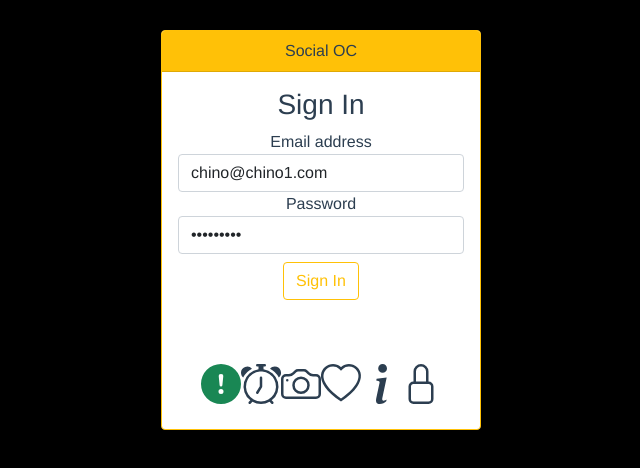
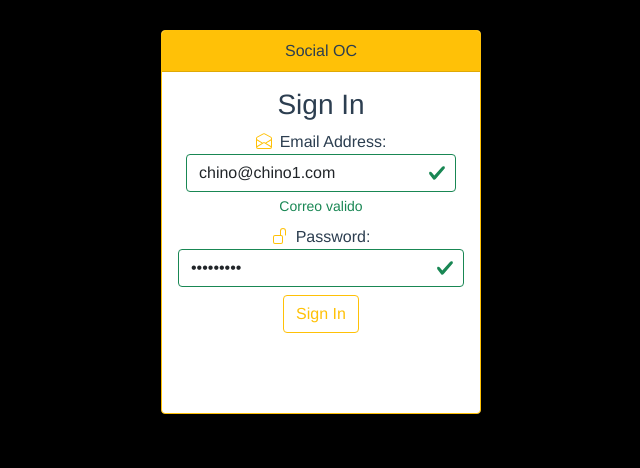
Before and after one commit to oscarrmz94/frontend-socialOC, a Vue app: page /login in a window 1280 px wide. Shown: the top 468 px of the page, without its empty margins (319-959 px from the left). Built offline with nearby package versions, Linux system fonts and the light colour scheme.

Commit message:
login_style

```diff
--- a/src/views/Login.vue
+++ b/src/views/Login.vue
@@ -9,27 +9,52 @@
 
     >
      <div>
-        <form @submit="onSubmit">
+        <b-form @submit="onSubmit">
             <h3>Sign In</h3>
-            <div class="form-group">
-                <label>Email address</label>
-                <input type="email"  placeholder="Email" class="form-control" v-model="user.email"/>
-            </div>
-            <div class="form-group">
-                <label>Password</label>
-                <input type="password" placeholder="Password" class="form-control" v-model="user.password"/>
-            </div>
+
+      <div class="form-group m-2">
+      <b-form-group
+          id="input-group-1"
+          label-for="input-1"
+          valid-feedback="Correo valido"
+          :invalid-feedback="invalidEmail"
+          :state="state"
+          >
+          <b-icon v-if="user.email == 'chino@chino1.com'"  class="icon" icon="envelope-open" variant="warning"/>
+          <b-icon v-else class="icon" icon="envelope" variant="warning"/>
+          <label>Email Address:</label>
+        <b-form-input
+          id="input-2"
+          v-model="user.email"
+          placeholder="Email"
+          :state="state"
+        ></b-form-input>
+      </b-form-group>
+      </div>
+
+      <b-form-group
+          id="input-group-2"
+          label-for="input-2"
+          :state="state_Password"
+          :invalid-feedback="invalidPassword"
+          >
+          <b-icon v-if="user.password =='Pass2018#'" class="icon" icon="unlock" variant="warning"/>
+          <b-icon v-else class="icon" icon="lock" variant="warning"/>
+          <label>Password:</label>
+        <b-form-input
+          id="input-2"
+          type="password"
+          v-model="user.password"
+          placeholder="Password"
+          :state="state_Password"
+        ></b-form-input>
+      </b-form-group>
+
             <button type="submit" class="btn btn-outline-warning m-2">Sign In</button>
             <p class="forgot-password text-right mt-2 mb-4">
                 <router-link class="link" to="/forgot-password">Forgot password ?</router-link>
             </p>
-                <b-icon icon="exclamation-circle-fill" variant="success" class="h1"/>
-                <b-icon icon="alarm" class="h1"/>
-                <b-icon icon="camera" class="h1"/>
-                <b-icon icon="heart" class="h1"/>
-                <b-icon icon="info-lg" class="h1"/>
-                <b-icon icon="lock" class="h1"/>
-        </form>
+        </b-form>
     </div>
     </b-card>
   </div>
@@ -40,6 +65,26 @@ import service_auth from '@/services/auth'
 import { mapActions } from 'vuex';
 
 export default {
+    computed: {
+      state() {
+        return this.user.email =='chino@chino1.com'
+      },
+      invalidEmail() {
+        if (this.user.email.length > 0) {
+          return 'Escribe un correo valido.'
+        }
+        return 'Este campo es obligatorio.'
+      },
+       state_Password() {
+        return this.user.password.length >=8
+      },
+      invalidPassword() {
+        if (this.user.password.length > 0) {
+          return 'Escribe minimo 8 caracteres.'
+        }
+        return 'Este campo es obligatorio.'
+      }
+    },
   data() {
     return {
       user: {
@@ -71,4 +116,7 @@ export default {
 .link{
     text-decoration-line: none;
 }
+.icon{
+  margin-right: 8px;
+}
 </style>
--- a/src/views/Register.vue
+++ b/src/views/Register.vue
@@ -114,8 +114,11 @@
         // Reset our form values
         this.form.email = ''
         this.form.name = ''
+        this.form.date_birth = ''
+        this.form.lastname = ''
+        this.form.nickname =''
+        this.form.password =''
         this.form.gender = null
-        this.form.checked = []
         // Trick to reset/clear native browser form validation state
         this.show = false
         this.$nextTick(() => {
```
Also changed, not shown: 1 other file (tests, documents, lock files or other folders).
